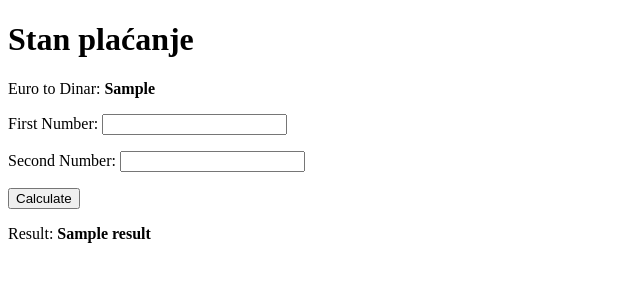
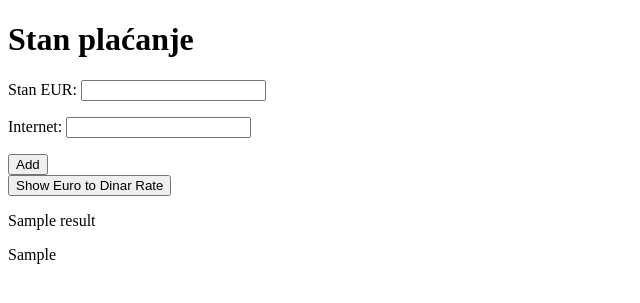
Before and after one commit to VolantRabbit/Pablo, a Django app: template stan_calc/templates/stan_calc/calc.html in a window 1280 px wide. Shown: the top 303 px of the page, without its empty margins (0-640 px from the left). Run offline with Django 5.2, Linux system fonts and the light colour scheme; tables that the repository leaves empty hold one stand-in row (values such as "Sample post"); the template is opened without the code that fills it: values that come from a table or form of the project are taken from there, most other values are stand-ins (such as "Sample title", 1, 10 or a date in 2020).

Commit message:
up to old

```diff
--- a/stan/settings.py
+++ b/stan/settings.py
@@ -21,7 +21,7 @@ INSTALLED_APPS = [
 MIDDLEWARE = [
     # adds security tags prevents iframing against clickjacking
     'django.middleware.security.SecurityMiddleware',            # enhances security by adding headers Strict-Transport-Security,
-                                                                # X-Content-Type-Options, X-XSS-Protection,
+                                                                # X-Content-Type-Options - prevent sniff, X-XSS-Protection,
                                                                 # redirect HTTP to HTTPS if configured
 
     # manages session data
--- a/stan_calc/forms.py
+++ b/stan_calc/forms.py
@@ -1,5 +1,5 @@
 from django import forms
 
 class SumForm(forms.Form):
-    number1 = forms.FloatField(label="First Number", required=True)
-    number2 = forms.FloatField(label="Second Number", required=True)
+    stan_eur = forms.FloatField(label="Stan EUR", required=True)
+    internet = forms.FloatField(label="Internet", required=True)
--- a/stan_calc/templates/stan_calc/calc.html
+++ b/stan_calc/templates/stan_calc/calc.html
@@ -8,20 +8,25 @@
 <body>
     <h1>Stan plaćanje</h1>
 
-    {% if scraped_value %}
-        <p>Euro to Dinar: <strong>{{ scraped_value }}</strong></p>
-    {% else %}
-        <p>Unable to fetch the exchange rate.</p>
-    {% endif %}
-
+    <!-- Form for the calculator -->
     <form method="POST">
         {% csrf_token %}
         {{ form.as_p }}
-        <button type="submit">Calculate</button>
+        <button type="submit" name="action" value="add">Add</button>
     </form>
 
-    {% if result is not None %}
-        <p>Result: <strong>{{ result }}</strong></p>
+    <!-- Separate form for the "Show" button -->
+    <form method="POST">
+        {% csrf_token %}
+        <button type="submit" name="action" value="show">Show Euro to Dinar Rate</button>
+    </form>
+
+    {% if result %}
+        <p>{{ result }}</p>
+    {% endif %}
+
+    {% if result1 %}
+        <p>{{ result1 }}</p>
     {% endif %}
 
 </body>
```
Also changed, not shown: stan_calc/views.py (+18 -14 lines).
